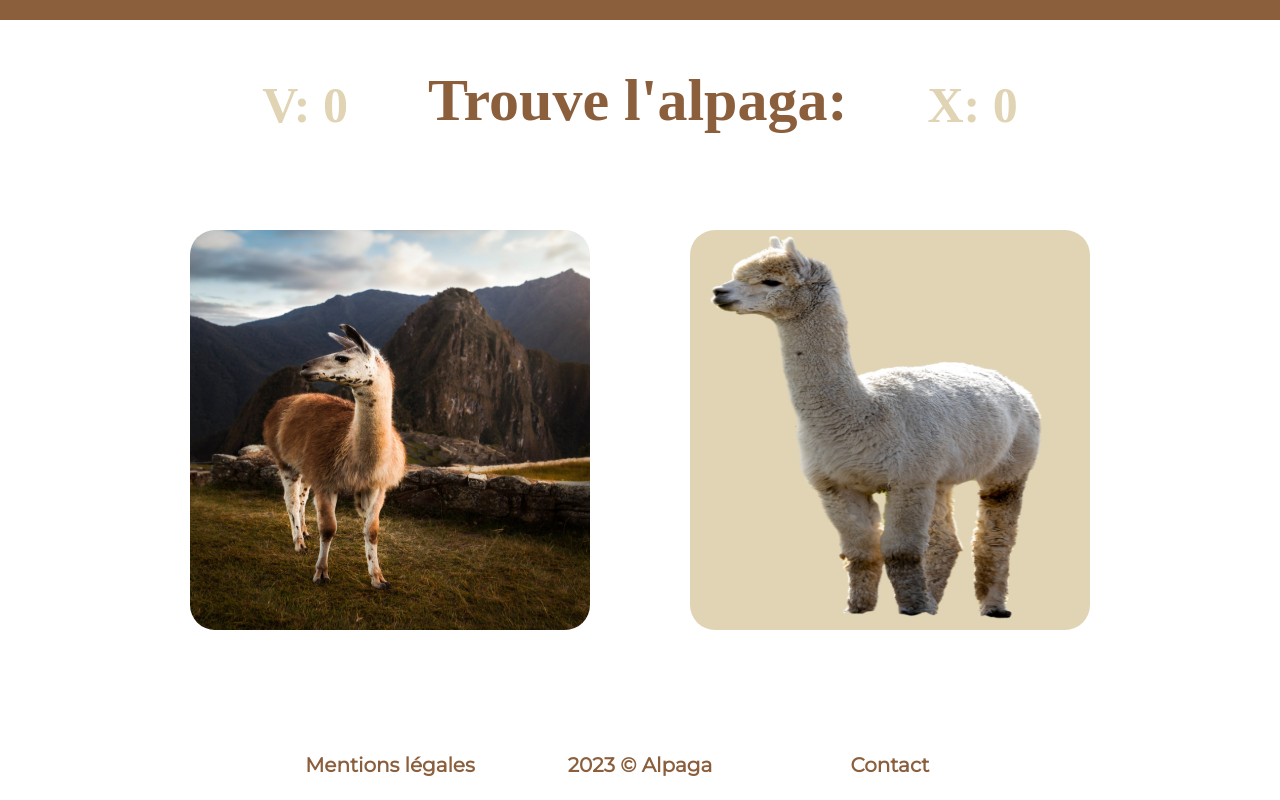
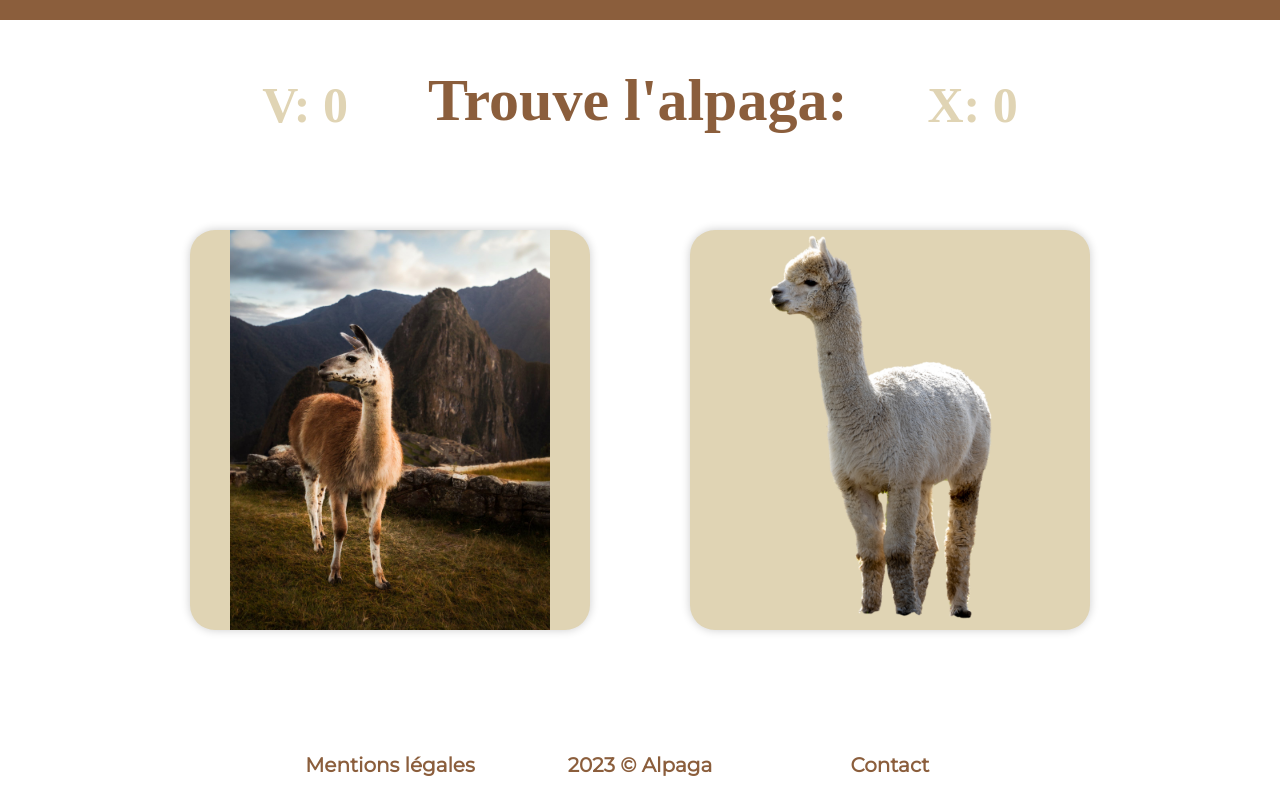
Before and after one commit to julien382/Alpaga, a React (Create React App) app: page /lama in a window 1280 px wide. Shown: the part 1830-2630 px from the top of the page. Built offline with nearby package versions, Linux system fonts and the light colour scheme; a web font is replaced by a local one.

Commit message:
change css image gameChoice

```diff
--- a/src/components/GameChoice/GameChoice.scss
+++ b/src/components/GameChoice/GameChoice.scss
@@ -51,10 +51,13 @@
     border-radius: 25px;
     transition: all 0.2s ease-in-out;
     margin: 50px;
+    object-fit: contain;
+    box-shadow: 0 0 10px rgba(0, 0, 0, 0.2);
 }
 
 .pictureGame:hover {
     transform: scale(1.1);
+    box-shadow: 0 0 10px rgba(0, 0, 0, 0.5);
 }
 
 @media only screen and (max-width: 767px) {
```
